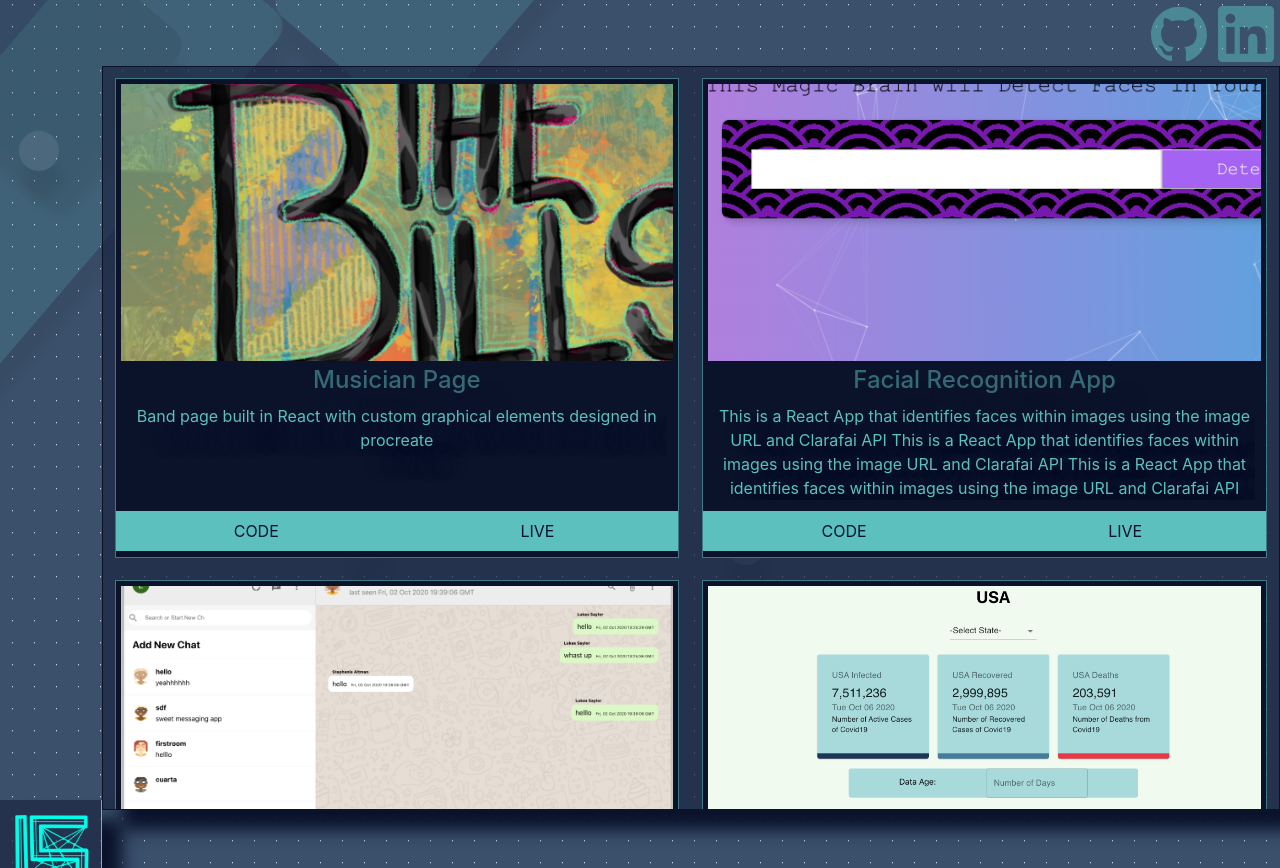
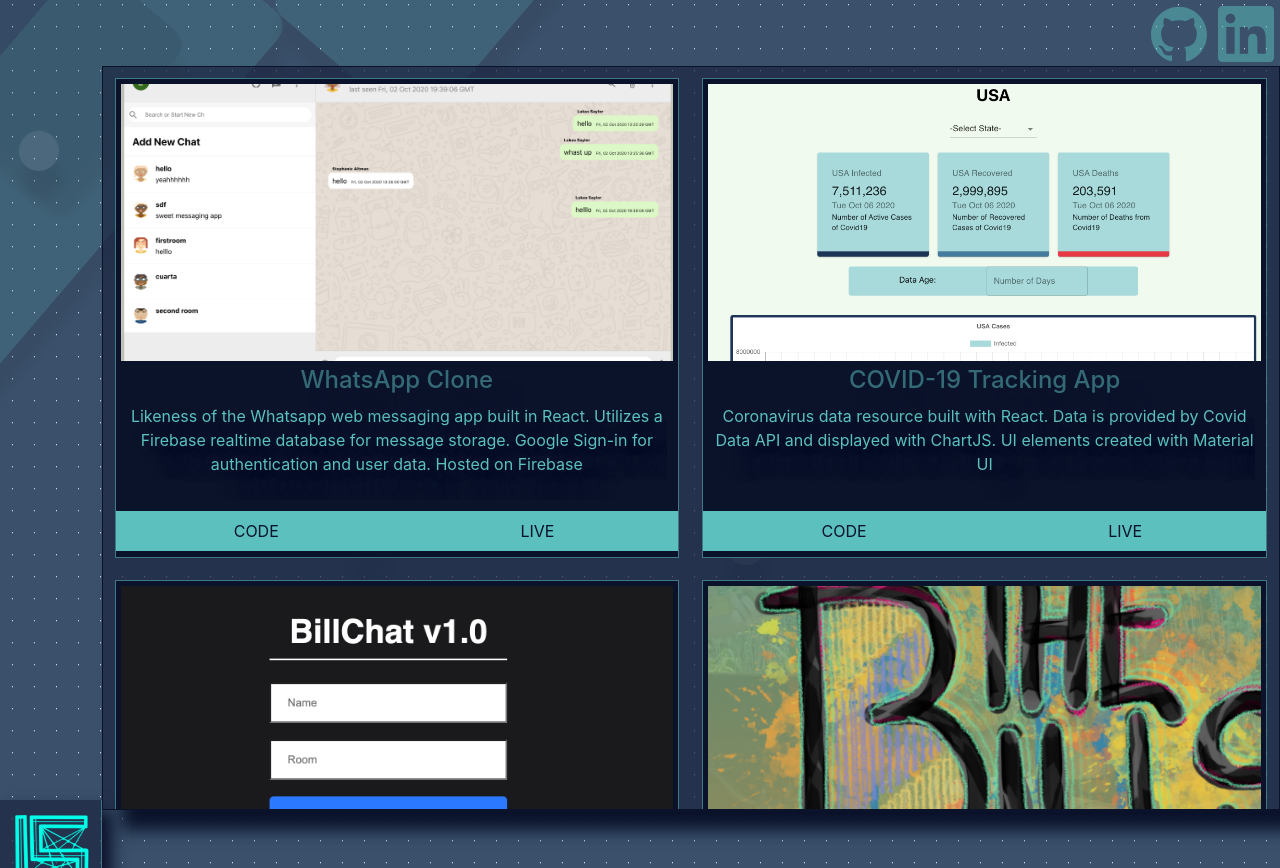
Before and after one commit to lukesaylor/DevPortfolioV2, a React (Create React App) app: page /#/Projects in a window 1280 px wide. Built offline with nearby package versions, Linux system fonts and the light colour scheme.

Commit message:
shadows adusted

```diff
--- a/src/components/Navigation/Navigation.css
+++ b/src/components/Navigation/Navigation.css
@@ -2,26 +2,23 @@
   from {
     transform: translateY(100vh);
   }
-    to{
+  to {
     transform: translateY(0vh);
   }
 }
-
-
-
 
 .Navigation {
   font-family: Pacifico;
   position: fixed;
   top: 0;
   left: 0;
-    background-color:rgba(28, 37, 65,.7);
+  background-color: rgba(28, 37, 65, 0.7);
   width: 8vw;
   height: 100%;
   display: flex;
   flex-direction: column;
-    border-right: thin solid #5BC0BE;
-    box-shadow: 20px 20px 15px  #0B132B;
+  border-right: thin solid rgba(90, 191, 189, 0.5);
+  box-shadow: 10px 10px 15px #0b132b;
   z-index: 5;
   transform: translateY(100vh);
   animation: navbarslide 1s forwards;
@@ -73,31 +70,19 @@
   align-content: space-between;
   transform: translateX(-500px);
   animation: navslidein 1s forwards;
-
-
 }
 
-
-
-
-
-
-
-
-
-
-
-@media (max-width: 1050px)  {
+@media (max-width: 1050px) {
   .Navigation {
     position: fixed;
     top: 0;
-        background-color: #1C2541;
+    background-color: #1c2541;
     width: 100%;
     height: 90px;
     display: flex;
     justify-content: center;
     flex-direction: row;
-        border-bottom: thin solid #5BC0BE;
+    border-bottom: thin solid #5bc0be;
     border-radius: 0px;
     transform: none;
     animation: none;
@@ -123,12 +108,5 @@
     justify-content: space-evenly;
     transform: translateX(0px);
     animation: none;
-
-
-
   }
-
-
-
-
 }
--- a/src/components/Navigation/Navigation.js
+++ b/src/components/Navigation/Navigation.js
@@ -12,8 +12,9 @@
 
 const Navigation = () => (
   <div className="Navigation">
-    <img src={lsicon} alt="Logo" className="LSicon" />
-
+    <a href="https://github.com/lukesaylor/DevPortfolioV2">
+      <img src={lsicon} alt="Logo" className="LSicon" />
+    </a>
     <navbuttons className="Navbuttons">
       <Link to="/">
         <Navbutton image={homeicon} alt="Home" title="Home" />
--- a/src/components/Projects/Projects.js
+++ b/src/components/Projects/Projects.js
@@ -1,29 +1,12 @@
 import React from "react";
 import "./Projects.css";
 import ProjectCard from "./ProjectCard";
-
 
 const Projects = () => {
   return (
     <div className="Projectscontainer">
       <h1 className="Projectsheader">Projects</h1>
       <div className="ProjectsContent">
-        <ProjectCard
-          title="Musician Page"
-          image="TheBills"
-          text="Band page built in React with custom graphical elements designed in procreate"
-          codelink="https://github.com/lukesaylor/billsbandpage"
-          livelink="https://lukesaylor.github.io/billsbandpage/#/"
-        />
-        <ProjectCard
-          title="Facial Recognition App"
-          image="FacialApp"
-          text="This is a React App that identifies faces within images using the image URL and Clarafai API
-          This is a React App that identifies faces within images using the image URL and Clarafai API
-          This is a React App that identifies faces within images using the image URL and Clarafai API"
-          codelink="https://github.com/lukesaylor/facialrecogapp"
-          livelink="https://www.google.com"
-        />
         <ProjectCard
           title="WhatsApp Clone"
           image="whatsapp"
@@ -38,6 +21,27 @@
           codelink="https://github.com/lukesaylor/covidtracker"
           livelink="https://lukesaylor.github.io/covidtracker/#/"
         />
+        <ProjectCard
+          title="Web Chat Application"
+          image="chatapp"
+          text="Realtime React chat application utilizing socket.io for websocket connections in user creatable chatrooms"
+          codelink="https://github.com/lukesaylor/covidtracker"
+          livelink="https://lukesaylor.github.io/covidtracker/#/"
+        />
+        <ProjectCard
+          title="Musician Page"
+          image="TheBills"
+          text="Band page built in React with custom graphical elements designed in procreate"
+          codelink="https://github.com/lukesaylor/billsbandpage"
+          livelink="https://lukesaylor.github.io/billsbandpage/#/"
+        />
+        <ProjectCard
+          title="Facial Recognition App"
+          image="FacialApp"
+          text="This is a React App that identifies faces within images using the image URL and Clarafai facial recognition API"
+          codelink="https://github.com/lukesaylor/facialrecogapp"
+          livelink="https://www.google.com"
+        />
       </div>
     </div>
   );
```
Also changed, not shown: src/Assets/ProjectImages/chatapp.png. Lines whose indentation alone changed are shown as unchanged.
